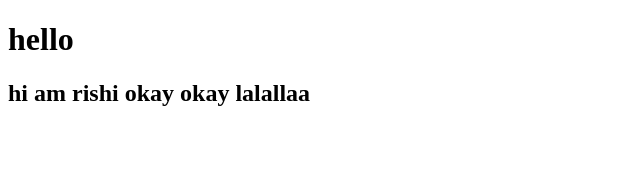
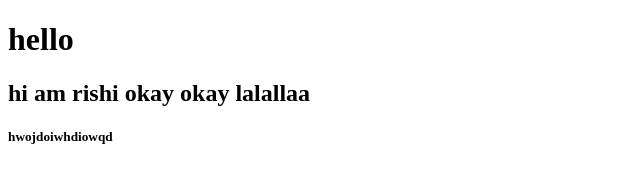
Before and after one commit to 12rishi/githubpracticesrenamed, a plain HTML site: page index.html in a window 1280 px wide. Shown: the whole page, without its empty margins (0-640 px from the left). Drawn offline with Linux system fonts and the light colour scheme.

Commit message:
feat:hello

```diff
--- a/index.html
+++ b/index.html
@@ -9,6 +9,6 @@
     <h1>hello</h1>
 
     <h2>hi am rishi okay okay lalallaa</h2>
-
+    <h5>hwojdoiwhdiowqd</h5>
   </body>
 </html>
```
